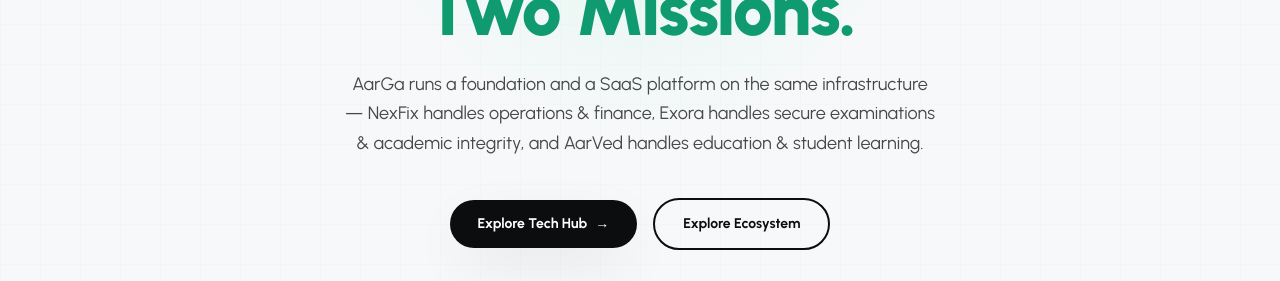
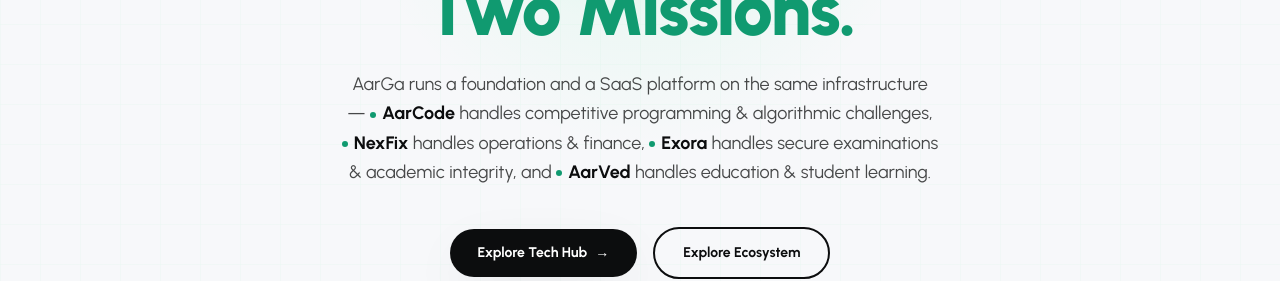
Before and after one commit to aargahub-stack/AarGa, a Next.js app: page / in a window 1280 px wide. Shown: the part 293-574 px from the top of the page. Built offline with nearby package versions, Linux system fonts and the light colour scheme; no server answers; the database is empty.

Commit message:
hero section softwares branidng

```diff
--- a/src/app/layout.js
+++ b/src/app/layout.js
@@ -13,7 +13,7 @@ const urbanist = Urbanist({
 export const metadata = {
   title: "AarGa — One Ecosystem. Two Missions.",
   description:
-    "AarGa unifies social impact with enterprise engineering — powering NexFix, Exora, and AarVed from one shared platform core.",
+    "AarGa unifies social impact with enterprise engineering — powering NexFix, Exora, AarVed, and AarCode from one shared platform core.",
   metadataBase: new URL("https://aarga.org"),
   icons: {
     icon: "/aarga-logo.png",
--- a/src/app/page.js
+++ b/src/app/page.js
@@ -21,10 +21,28 @@ export default async function HomePage() {
             </span>
           </h1>
 
-          <p className="mt-6 max-w-2xl text-lg leading-relaxed text-slate-600 text-balance animate-fade-up">
+          <p className="mt-6 max-w-3xl text-lg leading-relaxed text-slate-600 text-balance animate-fade-up">
             AarGa runs a foundation and a SaaS platform on the same
-            infrastructure — NexFix handles operations &amp; finance, Exora
-            handles secure examinations &amp; academic integrity, and AarVed
+            infrastructure —{" "}
+            <span className="font-bold text-ink whitespace-nowrap">
+              <span className="inline-block h-1.5 w-1.5 rounded-full bg-[#109A70] mr-1.5 align-middle" />
+              AarCode
+            </span>{" "}
+            handles competitive programming &amp; algorithmic challenges,{" "}
+            <span className="font-bold text-ink whitespace-nowrap">
+              <span className="inline-block h-1.5 w-1.5 rounded-full bg-[#109A70] mr-1.5 align-middle" />
+              NexFix
+            </span>{" "}
+            handles operations &amp; finance,{" "}
+            <span className="font-bold text-ink whitespace-nowrap">
+              <span className="inline-block h-1.5 w-1.5 rounded-full bg-[#109A70] mr-1.5 align-middle" />
+              Exora
+            </span>{" "}
+            handles secure examinations &amp; academic integrity, and{" "}
+            <span className="font-bold text-ink whitespace-nowrap">
+              <span className="inline-block h-1.5 w-1.5 rounded-full bg-[#109A70] mr-1.5 align-middle" />
+              AarVed
+            </span>{" "}
             handles education &amp; student learning.
           </p>
 
--- a/src/components/SiteFooter.js
+++ b/src/components/SiteFooter.js
@@ -9,6 +9,7 @@ const FOOTER_COLUMNS = [
     title: "Ecosystem",
     links: [
       { label: "Overview", href: "/ecosystem" },
+      { label: "AarCode", href: "/tech#aarcode" },
       { label: "NexFix", href: "/tech#nexfix" },
       { label: "Exora", href: "/tech#exora" },
       { label: "AarVed", href: "/tech#aarved" },
```
Also changed, not shown: src/lib/api/projects.js.
